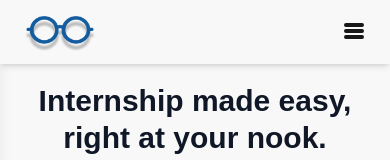
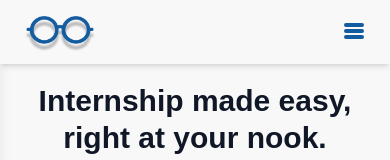
Before and after one commit to Jepireee/internnook-landingpage, a Next.js app: page / in a window 390 px wide. Shown: the top 160 px of the page. Built offline with nearby package versions, Linux system fonts and the light colour scheme.

Commit message:
edit the logo and chhange the color of the hamburger icon

```diff
--- a/src/app/ui/components/Navbar.jsx
+++ b/src/app/ui/components/Navbar.jsx
@@ -38,7 +38,7 @@ export default function Navbar() {
           <p>
             <a className="text-2xl font-bold text-blue-900">
               <img
-                src="/images/LOGO_blue_eyeglasses.png"
+                src="/images/Logo_blue_eyeglasses.png"
                 alt="Logo"
                 className="w-18 h-9"
               />
@@ -71,7 +71,7 @@ export default function Navbar() {
               <svg
                 className="w-6 h-6"
                 fill="none"
-                stroke="currentColor"
+                stroke="#135C9F"
                 strokeWidth="4"
                 viewBox="0 0 24 24"
                 xmlns="http://www.w3.org/2000/svg"
```
